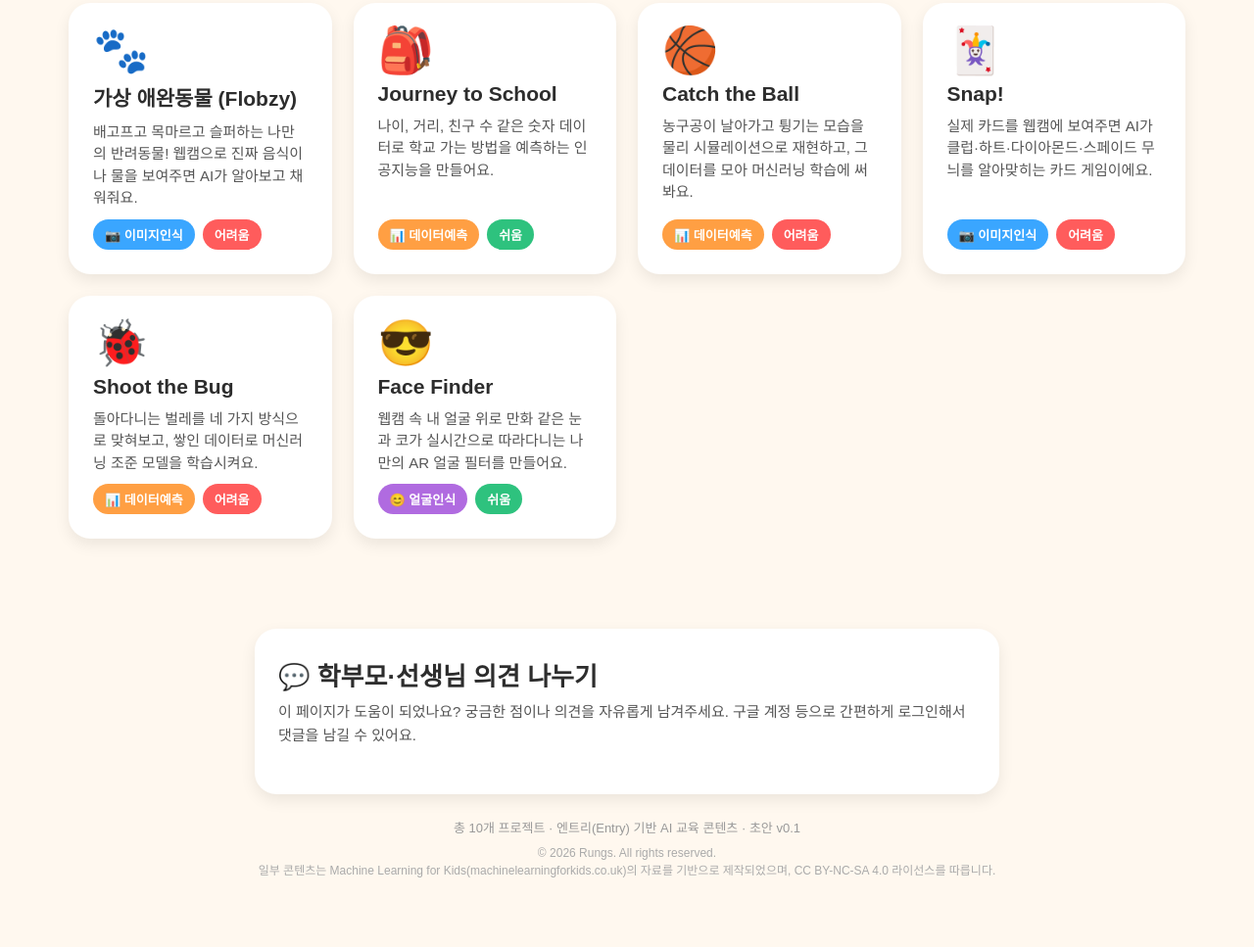
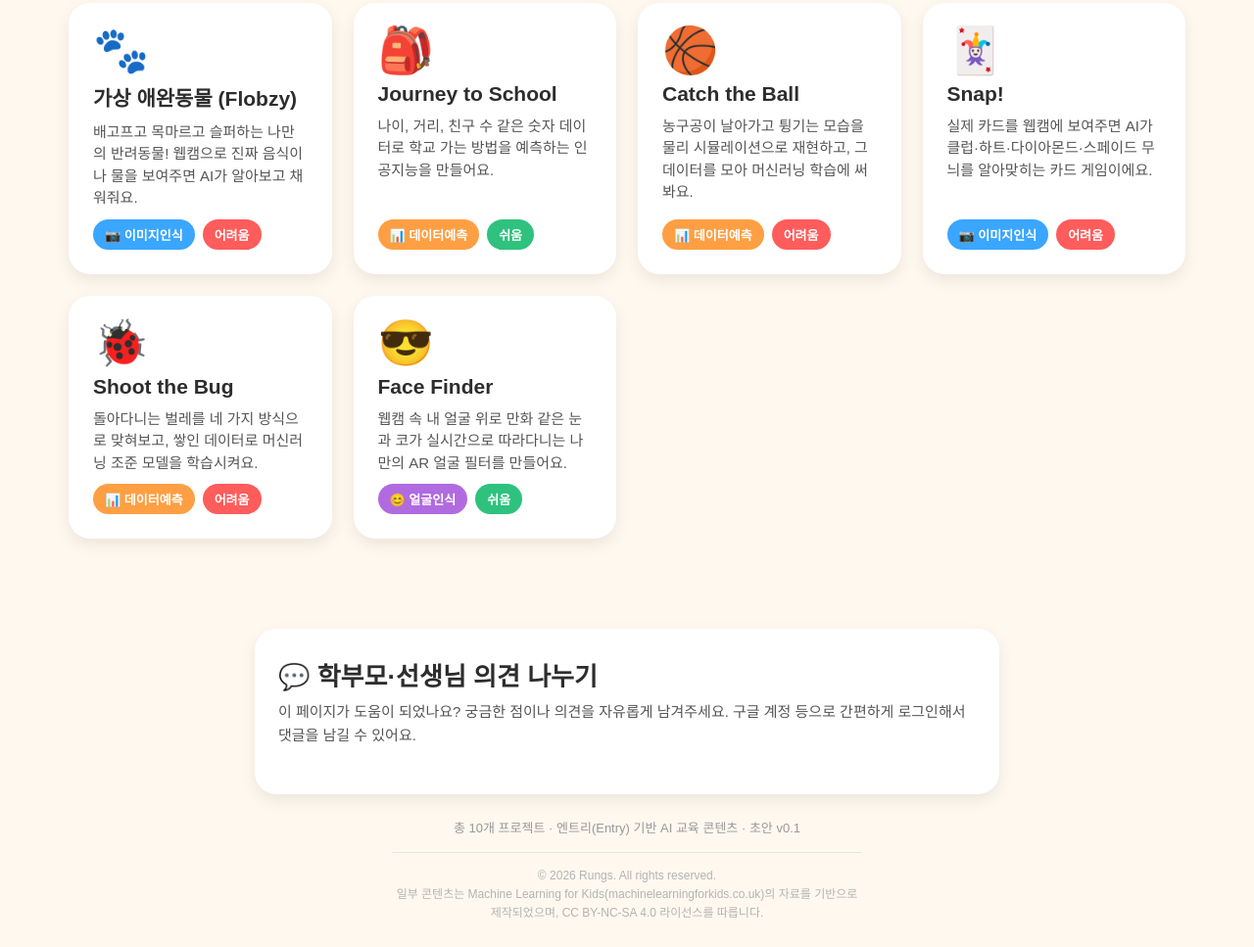
Before and after one commit to rungslab/rungslab.github.io, a plain HTML site: page index.html in a window 1280 px wide. Shown: the part 611-1578 px from the top of the page at 98% size. Before the commit the page ends 1533 px from the top, so only its background shows below. Drawn offline with Linux system fonts and the light colour scheme.

Commit message:
footer 카피라이트 스타일을 사이트 톤에 맞게 다듬기
Co-Authored-By: Claude Sonnet 5 <noreply@anthropic.com>

```diff
--- a/index.html
+++ b/index.html
@@ -354,10 +354,13 @@
   }
 
   footer .footer-copyright {
-    margin-top: 8px;
+    margin: 16px auto 0;
+    padding-top: 14px;
+    max-width: 480px;
+    border-top: 1px solid rgba(31, 143, 174, 0.15);
     font-size: 12px;
-    color: #aaa;
-    line-height: 1.5;
+    color: #b3b3b3;
+    line-height: 1.6;
   }
 
   @media (max-width: 640px) {
```
